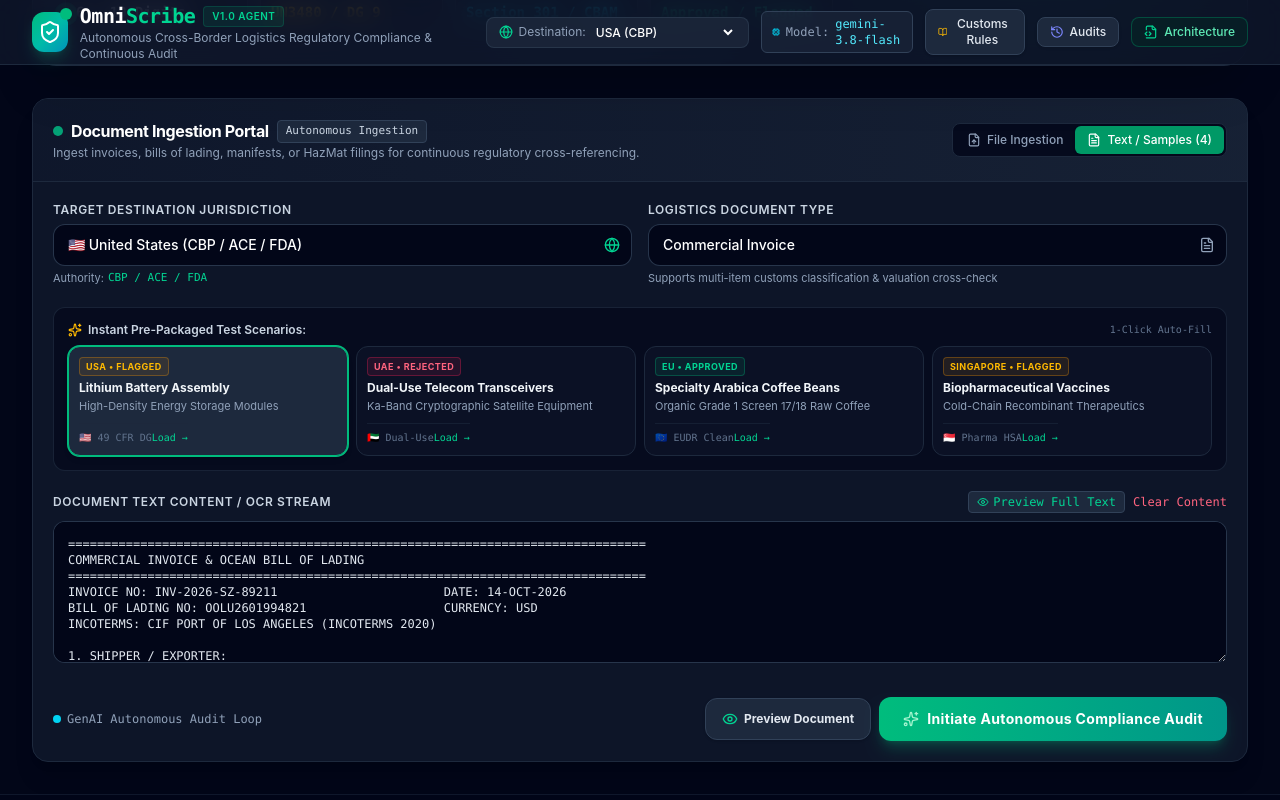
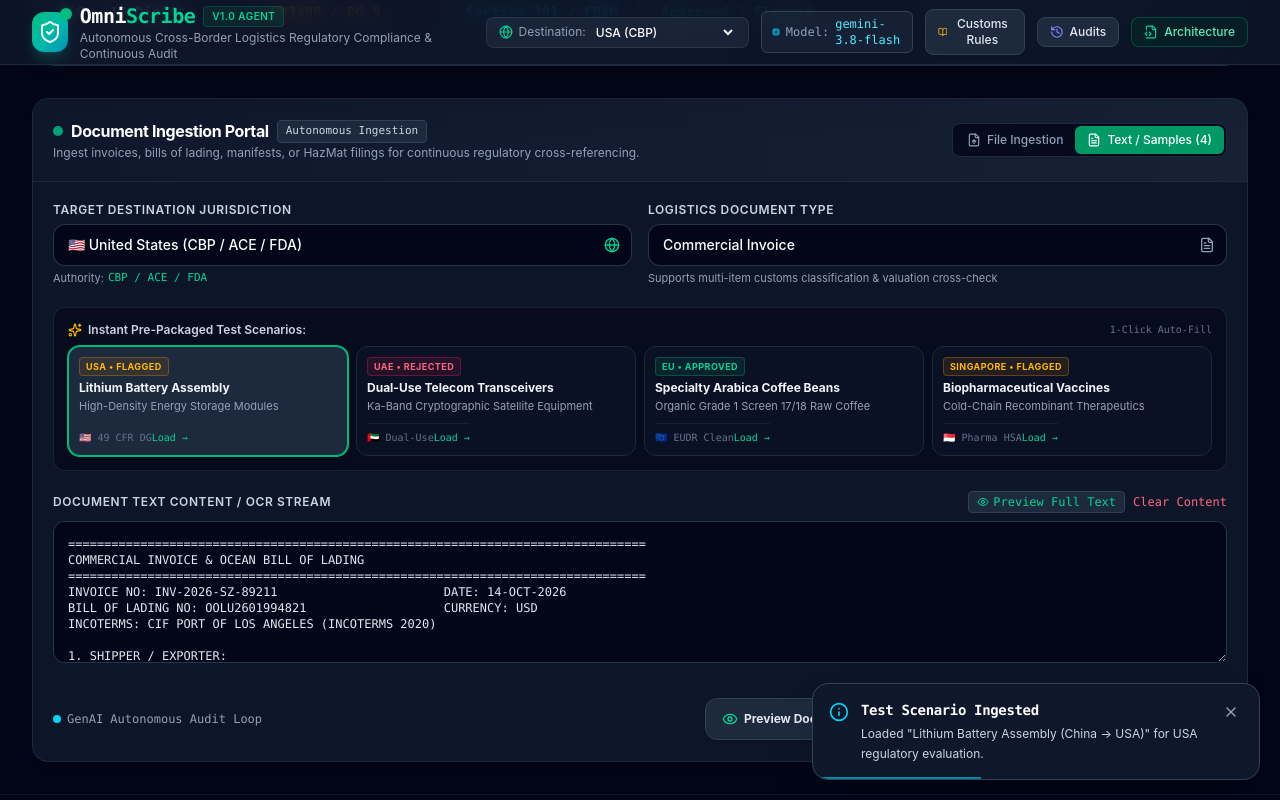
Before and after one commit to soumitpathak/OmniScribe, a React (Vite) app: page / in a window 1280 px wide. Both pictures are taken after a click on the button 208 px from the left and 802 px from the top of the page. Shown: the part 402-1202 px from the top of the page. Built offline with nearby package versions, Linux system fonts and the light colour scheme.

Commit message:
Implement toast notification system for upload success and technical audit errors

```diff
--- a/src/App.tsx
+++ b/src/App.tsx
@@ -7,11 +7,13 @@ import { RegulatoryRulesModal } from './components/RegulatoryRulesModal';
 import { AuditHistoryModal } from './components/AuditHistoryModal';
 import { SystemArchitectureModal } from './components/SystemArchitectureModal';
 import { AuditResponse } from './types/compliance';
+import { useToast } from './context/ToastContext';
 import { ShieldCheck, AlertCircle, Sparkles, Globe, Terminal, ArrowRight } from 'lucide-react';
 
 const STORAGE_KEY = 'omniscribe_audit_history_v1';
 
 export default function App() {
+  const toast = useToast();
   const [selectedCountry, setSelectedCountry] = useState<string>('USA');
   const [currentAudit, setCurrentAudit] = useState<AuditResponse | null>(null);
   const [isLoading, setIsLoading] = useState<boolean>(false);
@@ -116,11 +118,31 @@ export default function App() {
 
       setCurrentAudit(result);
       saveAuditToHistory(result);
+
+      // Trigger audit completion toast
+      const isApproved = result.audit_status === 'APPROVED';
+      const isFlagged = result.audit_status === 'FLAGGED';
+      if (isApproved) {
+        toast.success(
+          'Audit Completed: Entry Cleared',
+          `Consignment ${result.audit_id} approved for ${result.destination_country} (Risk Score: ${result.risk_score}/100).`
+        );
+      } else if (isFlagged) {
+        toast.warning(
+          'Audit Completed: Review Required',
+          `Consignment ${result.audit_id} flagged (Risk Score: ${result.risk_score}/100) — ${result.compliance_discrepancies.length} discrepancies identified.`
+        );
+      } else {
+        toast.error(
+          'Audit Completed: Entry Rejected',
+          `Consignment ${result.audit_id} rejected (Risk Score: ${result.risk_score}/100) — Quarantine hold mandated.`
+        );
+      }
     } catch (err: any) {
       console.error('Audit execution failed:', err);
-      setErrorMessage(
-        err.message || 'An unexpected error occurred during the compliance audit. Please retry or verify document format.'
-      );
+      const msg = err.message || 'An unexpected technical error occurred during the compliance audit. Please retry.';
+      setErrorMessage(msg);
+      toast.error('Audit Technical Error', msg, 7000);
     } finally {
       setIsLoading(false);
     }
--- a/src/components/AuditReportView.tsx
+++ b/src/components/AuditReportView.tsx
@@ -8,6 +8,7 @@ import { ActionItemsCard } from './ActionItemsCard';
 import { DutyTariffCard } from './DutyTariffCard';
 import { AgentThoughtTrace } from './AgentThoughtTrace';
 import { generateAuditPDF } from '../utils/pdfGenerator';
+import { useToast } from '../context/ToastContext';
 import {
   Download,
   Share2,
@@ -40,6 +41,7 @@ export const AuditReportView: React.FC<AuditReportViewProps> = ({
   history = [],
   onSelectAudit,
 }) => {
+  const toast = useToast();
   const [copied, setCopied] = useState(false);
   const [isGeneratingPdf, setIsGeneratingPdf] = useState(false);
   const [activeTab, setActiveTab] = useState<'overview' | 'trend' | 'entities' | 'discrepancies' | 'actions'>('overview');
@@ -64,6 +66,7 @@ export const AuditReportView: React.FC<AuditReportViewProps> = ({
 
   // Export JSON handler
   const handleExportJSON = () => {
+    try {
       const dataStr = 'data:text/json;charset=utf-8,' + encodeURIComponent(JSON.stringify(audit, null, 2));
       const downloadAnchor = document.createElement('a');
       downloadAnchor.setAttribute('href', dataStr);
@@ -71,10 +74,15 @@ export const AuditReportView: React.FC<AuditReportViewProps> = ({
       document.body.appendChild(downloadAnchor);
       downloadAnchor.click();
       downloadAnchor.remove();
+      toast.success('JSON Export Downloaded', `Audit dossier saved as OmniScribe_Audit_${audit.audit_id}.json`);
+    } catch (e: any) {
+      toast.error('Export Failed', 'Could not export audit JSON data.');
+    }
   };
 
   // Export Customs Clearance Slip / Summary
   const handleExportSummary = () => {
+    try {
       const summaryText = `================================================================================
 OMNISCRIBE - AUTONOMOUS LOGISTICS REGULATORY COMPLIANCE REPORT
 ================================================================================
@@ -117,6 +125,10 @@ Model: gemini-3.8-flash | Verified against WTO/WCO Harmonized Standards
       document.body.appendChild(downloadAnchor);
       downloadAnchor.click();
       downloadAnchor.remove();
+      toast.success('Customs Clearance Slip Saved', `Clearance certificate saved as OmniScribe_Customs_Clearance_${audit.audit_id}.txt`);
+    } catch (e: any) {
+      toast.error('Download Failed', 'Could not save customs clearance text slip.');
+    }
   };
 
   // Copy Summary to clipboard
@@ -124,6 +136,7 @@ Model: gemini-3.8-flash | Verified against WTO/WCO Harmonized Standards
     const brief = `[OmniScribe Audit] Status: ${audit.audit_status} | Risk: ${audit.risk_score}/100 | Ref: ${audit.audit_id} | Dest: ${audit.destination_country} | Doc: ${audit.extracted_entities.document_number}`;
     navigator.clipboard.writeText(brief);
     setCopied(true);
+    toast.info('Summary Copied to Clipboard', `Reference: ${audit.audit_id} (${audit.audit_status})`);
     setTimeout(() => setCopied(false), 2000);
   };
 
@@ -132,8 +145,10 @@ Model: gemini-3.8-flash | Verified against WTO/WCO Harmonized Standards
     setIsGeneratingPdf(true);
     try {
       generateAuditPDF(audit);
-    } catch (err) {
+      toast.success('PDF Report Generated', `Downloaded official report OmniScribe_Audit_Report_${audit.audit_id}.pdf`);
+    } catch (err: any) {
       console.error('Failed to generate PDF summary:', err);
+      toast.error('PDF Generation Error', 'An unexpected error occurred while compiling the PDF dossier.');
     } finally {
       setIsGeneratingPdf(false);
     }
--- a/src/components/DocumentUploadZone.tsx
+++ b/src/components/DocumentUploadZone.tsx
@@ -3,6 +3,7 @@ import { Upload, FileText, Globe, Sparkles, Check, AlertCircle, FileUp, X, Refre
 import { SAMPLE_DOCUMENTS } from '../data/sampleDocuments';
 import { SampleDocument } from '../types/compliance';
 import { FilePreviewModal } from './FilePreviewModal';
+import { useToast } from '../context/ToastContext';
 
 interface DocumentUploadZoneProps {
   onAudit: (data: {
@@ -41,6 +42,7 @@ export const DocumentUploadZone: React.FC<DocumentUploadZoneProps> = ({
   selectedCountry,
   onSelectCountry,
 }) => {
+  const toast = useToast();
   const [documentType, setDocumentType] = useState('Commercial Invoice');
   const [file, setFile] = useState<File | null>(null);
   const [fileThumbnail, setFileThumbnail] = useState<string | null>(null);
@@ -77,11 +79,24 @@ export const DocumentUploadZone: React.FC<DocumentUploadZoneProps> = ({
   };
 
   const handleSelectedFile = (selectedFile: File) => {
+    // Validate file size (25MB limit)
+    if (selectedFile.size > 25 * 1024 * 1024) {
+      toast.error(
+        'Upload Rejected: File Size Exceeded',
+        `File "${selectedFile.name}" is ${(selectedFile.size / (1024 * 1024)).toFixed(1)}MB. The maximum allowable limit is 25MB.`
+      );
+      return;
+    }
+
     setFile(selectedFile);
     setActiveSampleId(null);
 
+    const isImg = selectedFile.type.startsWith('image/');
+    const isPdf = selectedFile.type === 'application/pdf' || selectedFile.name.toLowerCase().endsWith('.pdf');
+    const kind = isImg ? 'Image invoice' : isPdf ? 'PDF customs document' : 'Logistics manifest';
+
     // Create thumbnail if image
-    if (selectedFile.type.startsWith('image/')) {
+    if (isImg) {
       if (fileThumbnail) URL.revokeObjectURL(fileThumbnail);
       setFileThumbnail(URL.createObjectURL(selectedFile));
     } else {
@@ -97,6 +112,12 @@ export const DocumentUploadZone: React.FC<DocumentUploadZoneProps> = ({
       };
       reader.readAsText(selectedFile);
     }
+
+    // Trigger toast notification
+    toast.success(
+      'Document Successfully Uploaded',
+      `"${selectedFile.name}" (${(selectedFile.size / 1024).toFixed(1)} KB ${kind}) ingested. Ready for regulatory audit.`
+    );
   };
 
   const handleLoadSample = (sample: SampleDocument) => {
@@ -108,6 +129,11 @@ export const DocumentUploadZone: React.FC<DocumentUploadZoneProps> = ({
     setFileThumbnail(null);
     setFile(null);
     setActiveTab('text');
+
+    toast.info(
+      'Test Scenario Ingested',
+      `Loaded "${sample.title}" for ${sample.destination_country} regulatory evaluation.`
+    );
   };
 
   const handleClear = () => {
--- /dev/null
+++ b/src/context/ToastContext.tsx
@@ -0,0 +1,160 @@
+import React, { createContext, useContext, useState, useCallback, ReactNode } from 'react';
+import { CheckCircle2, AlertOctagon, AlertTriangle, Info, X } from 'lucide-react';
+
+export type ToastType = 'success' | 'error' | 'warning' | 'info';
+
+export interface ToastItem {
+  id: string;
+  type: ToastType;
+  title: string;
+  message?: string;
+  duration?: number;
+}
+
+interface ToastContextValue {
+  toasts: ToastItem[];
+  addToast: (type: ToastType, title: string, message?: string, duration?: number) => void;
+  removeToast: (id: string) => void;
+  success: (title: string, message?: string, duration?: number) => void;
+  error: (title: string, message?: string, duration?: number) => void;
+  warning: (title: string, message?: string, duration?: number) => void;
+  info: (title: string, message?: string, duration?: number) => void;
+}
+
+const ToastContext = createContext<ToastContextValue | undefined>(undefined);
+
+export const ToastProvider: React.FC<{ children: ReactNode }> = ({ children }) => {
+  const [toasts, setToasts] = useState<ToastItem[]>([]);
+
+  const removeToast = useCallback((id: string) => {
+    setToasts((prev) => prev.filter((t) => t.id !== id));
+  }, []);
+
+  const addToast = useCallback(
+    (type: ToastType, title: string, message?: string, duration = 4500) => {
+      const id = `${Date.now()}-${Math.random().toString(36).substring(2, 9)}`;
+      const newToast: ToastItem = { id, type, title, message, duration };
+
+      setToasts((prev) => [...prev.slice(-4), newToast]); // keep max 5 toasts
+
+      if (duration > 0) {
+        setTimeout(() => {
+          removeToast(id);
+        }, duration);
+      }
+    },
+    [removeToast]
+  );
+
+  const success = useCallback(
+    (title: string, message?: string, duration?: number) => addToast('success', title, message, duration),
+    [addToast]
+  );
+  const error = useCallback(
+    (title: string, message?: string, duration?: number) => addToast('error', title, message, duration || 6000),
+    [addToast]
+  );
+  const warning = useCallback(
+    (title: string, message?: string, duration?: number) => addToast('warning', title, message, duration),
+    [addToast]
+  );
+  const info = useCallback(
+    (title: string, message?: string, duration?: number) => addToast('info', title, message, duration),
+    [addToast]
+  );
+
+  return (
+    <ToastContext.Provider value={{ toasts, addToast, removeToast, success, error, warning, info }}>
+      {children}
+      <ToastContainer toasts={toasts} onRemove={removeToast} />
+    </ToastContext.Provider>
+  );
+};
+
+export const useToast = (): ToastContextValue => {
+  const context = useContext(ToastContext);
+  if (!context) {
+    throw new Error('useToast must be used within a ToastProvider');
+  }
+  return context;
+};
+
+// Render toast overlay
+interface ToastContainerProps {
+  toasts: ToastItem[];
+  onRemove: (id: string) => void;
+}
+
+const ToastContainer: React.FC<ToastContainerProps> = ({ toasts, onRemove }) => {
+  if (toasts.length === 0) return null;
+
+  return (
+    <div
+      aria-live="polite"
+      className="fixed bottom-5 right-5 z-[100] flex flex-col gap-2.5 max-w-sm sm:max-w-md w-full pointer-events-none px-4 sm:px-0"
+    >
+      {toasts.map((toast) => {
+        let borderColor = 'border-slate-700 bg-slate-900';
+        let icon = <Info className="w-5 h-5 text-cyan-400 shrink-0 mt-0.5" />;
+        let titleColor = 'text-white';
+        let progressColor = 'bg-cyan-500';
+
+        if (toast.type === 'success') {
+          borderColor = 'border-emerald-500/40 bg-slate-900/95 text-emerald-300 shadow-emerald-950/40';
+          icon = <CheckCircle2 className="w-5 h-5 text-emerald-400 shrink-0 mt-0.5" />;
+          titleColor = 'text-emerald-400';
+          progressColor = 'bg-emerald-500';
+        } else if (toast.type === 'error') {
+          borderColor = 'border-rose-500/40 bg-slate-900/95 text-rose-300 shadow-rose-950/40';
+          icon = <AlertOctagon className="w-5 h-5 text-rose-400 shrink-0 mt-0.5" />;
+          titleColor = 'text-rose-400';
+          progressColor = 'bg-rose-500';
+        } else if (toast.type === 'warning') {
+          borderColor = 'border-amber-500/40 bg-slate-900/95 text-amber-300 shadow-amber-950/40';
+          icon = <AlertTriangle className="w-5 h-5 text-amber-400 shrink-0 mt-0.5" />;
+          titleColor = 'text-amber-400';
+          progressColor = 'bg-amber-500';
+        }
+
+        return (
+          <div
+            key={toast.id}
+            className={`pointer-events-auto p-4 rounded-2xl border shadow-2xl backdrop-blur-md transition-all duration-300 transform translate-y-0 opacity-100 flex items-start gap-3 relative overflow-hidden ${borderColor}`}
+            role="alert"
+          >
+            {icon}
+            <div className="flex-1 min-w-0 pr-2">
+              <h4 className={`text-xs sm:text-sm font-bold tracking-tight font-mono ${titleColor}`}>
+                {toast.title}
+              </h4>
+              {toast.message && (
+                <p className="text-xs text-slate-300 mt-1 leading-relaxed font-sans line-clamp-3">
+                  {toast.message}
+                </p>
+              )}
+            </div>
+
+            <button
+              onClick={() => onRemove(toast.id)}
+              className="p-1 rounded-lg text-slate-400 hover:text-white hover:bg-slate-800/80 transition-colors shrink-0 cursor-pointer"
+              aria-label="Close notification"
+            >
+              <X className="w-4 h-4" />
+            </button>
+
+            {/* Subtle progress bar at bottom */}
+            {toast.duration && toast.duration > 0 && (
+              <div
+                className={`absolute bottom-0 left-0 h-0.5 ${progressColor} opacity-70 animate-[shrink_linear_forwards]`}
+                style={{
+                  animationDuration: `${toast.duration}ms`,
+                  width: '100%',
+                }}
+              />
+            )}
+          </div>
+        );
+      })}
+    </div>
+  );
+};
```
Also changed, not shown: src/index.css (+9 -0 lines), src/main.tsx (+6 -1 lines). Lines whose indentation alone changed are shown as unchanged.
